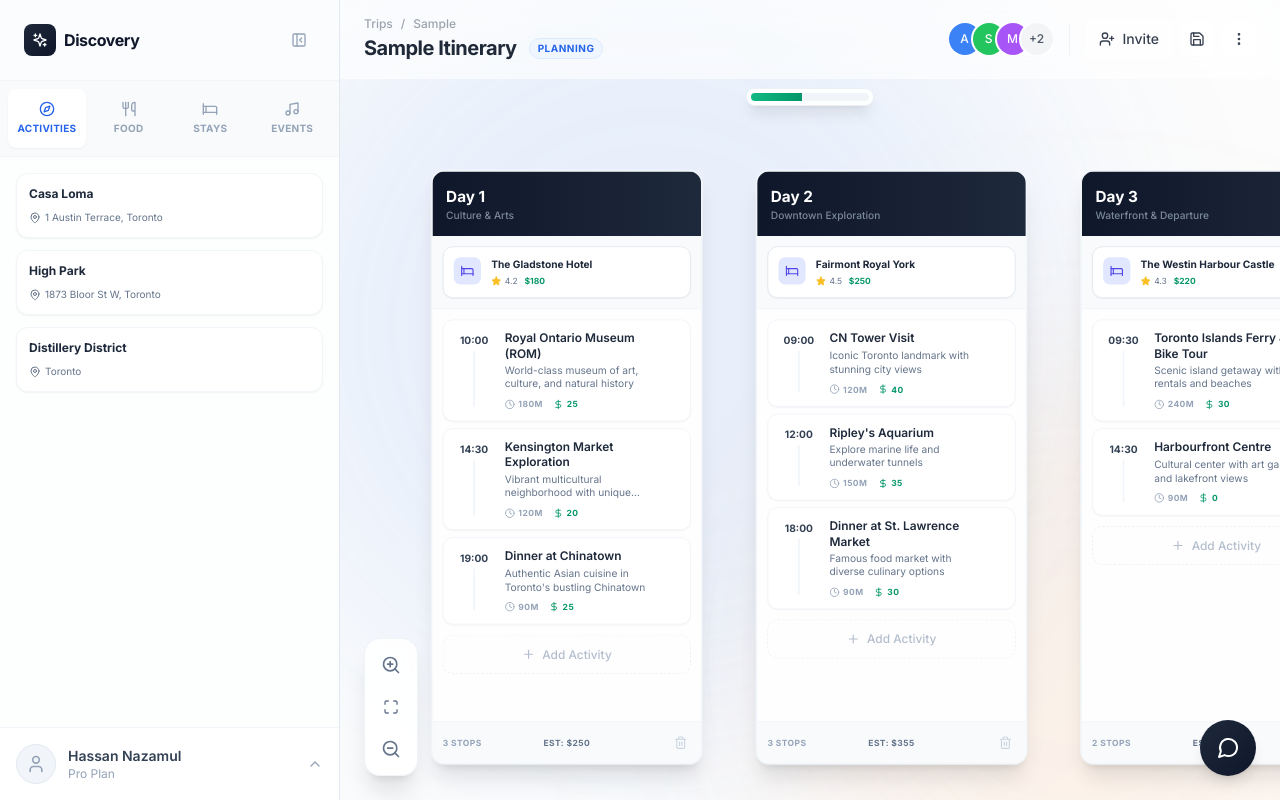
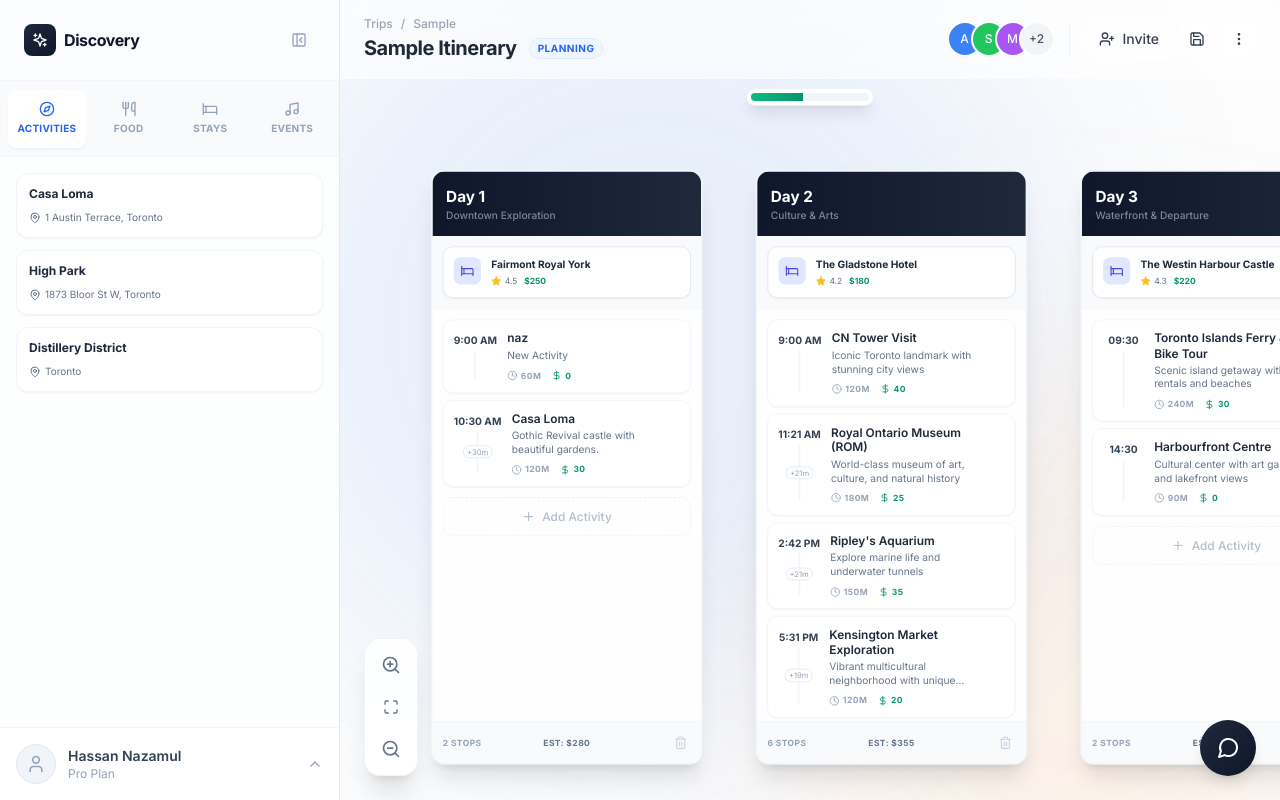
Before and after one commit to HassanNazamul/Northern, a React (Vite) app: page / in a window 1280 px wide. Both pictures are taken after typing "Sample", "2020-01-15", "2020-01-15" into the empty fields and a click on the button "Generate Itinerary". Built offline with nearby package versions, Linux system fonts and the light colour scheme; data requests are answered from the project's data file.

Commit message:
feat: implement DayCard component for displaying and managing day itineraries with drag-and-drop functionality,

```diff
--- a/db.json
+++ b/db.json
@@ -7,8 +7,57 @@
       "currency": "CAD",
       "itinerary": [
         {
+          "id": "day-1-mock",
+          "day": 1,
+          "theme": "Downtown Exploration",
+          "accommodation": {
+            "hotelName": "Fairmont Royal York",
+            "address": "100 Front St W, Toronto, ON",
+            "pricePerNight": 250,
+            "rating": 4.5,
+            "contactNumber": "+1-416-368-2511",
+            "bookingUrl": "https://example.com/booking",
+            "mapLink": "https://maps.google.com/?q=Fairmont+Royal+York+Toronto",
+            "imageGallery": [
+              "https://images.unsplash.com/photo-1566073771259-6a8506099945?w=500"
+            ],
+            "amenities": [
+              "WiFi",
+              "Pool",
+              "Gym",
+              "Restaurant"
+            ],
+            "description": "Historic luxury hotel in downtown Toronto"
+          },
+          "activities": [
+            {
+              "id": "activity-1770922559274",
+              "title": "naz",
+              "description": "New Activity",
+              "time": "9:00 AM",
+              "durationMinutes": 60,
+              "category": "Sightseeing",
+              "cost_estimate": 0,
+              "location": "TBD",
+              "isDraft": false,
+              "travelTimeFromPrev": 0
+            },
+            {
+              "id": "sug-activity-1-1770924108312",
+              "title": "Casa Loma",
+              "description": "Gothic Revival castle with beautiful gardens.",
+              "location": "1 Austin Terrace, Toronto",
+              "time": "10:30 AM",
+              "cost_estimate": 30,
+              "category": "Sightseeing",
+              "durationMinutes": 120,
+              "travelTimeFromPrev": 30
+            }
+          ]
+        },
+        {
           "id": "day-2-mock",
-          "day": 1,
+          "day": 2,
           "theme": "Culture & Arts",
           "accommodation": {
             "hotelName": "The Gladstone Hotel",
@@ -31,10 +80,25 @@
           },
           "activities": [
             {
+              "id": "activity-1-1",
+              "title": "CN Tower Visit",
+              "description": "Iconic Toronto landmark with stunning city views",
+              "time": "9:00 AM",
+              "durationMinutes": 120,
+              "cost_estimate": 40,
+              "category": "Sightseeing",
+              "location": "301 Front St W, Toronto",
+              "coordinates": {
+                "lat": 43.6426,
+                "lng": -79.3871
+              },
+              "travelTimeFromPrev": 0
+            },
+            {
               "id": "activity-2-1",
               "title": "Royal Ontario Museum (ROM)",
               "description": "World-class museum of art, culture, and natural history",
-              "time": "10:00",
+              "time": "11:21 AM",
               "durationMinutes": 180,
               "cost_estimate": 25,
               "category": "Sightseeing",
@@ -42,13 +106,29 @@
               "coordinates": {
                 "lat": 43.6677,
                 "lng": -79.3948
-              }
+              },
+              "travelTimeFromPrev": 21
+            },
+            {
+              "id": "activity-1-2",
+              "title": "Ripley's Aquarium",
+              "description": "Explore marine life and underwater tunnels",
+              "time": "2:42 PM",
+              "durationMinutes": 150,
+              "cost_estimate": 35,
+              "category": "Sightseeing",
+              "location": "288 Bremner Blvd, Toronto",
+              "coordinates": {
+                "lat": 43.6424,
+                "lng": -79.386
+              },
+              "travelTimeFromPrev": 21
             },
             {
               "id": "activity-2-2",
               "title": "Kensington Market Exploration",
               "description": "Vibrant multicultural neighborhood with unique shops and cafes",
-              "time": "14:30",
+              "time": "5:31 PM",
               "durationMinutes": 120,
               "cost_estimate": 20,
               "category": "Relaxation",
@@ -56,13 +136,14 @@
               "coordinates": {
                 "lat": 43.6544,
                 "lng": -79.4008
-              }
+              },
+              "travelTimeFromPrev": 19
             },
             {
               "id": "activity-2-3",
               "title": "Dinner at Chinatown",
               "description": "Authentic Asian cuisine in Toronto's bustling Chinatown",
-              "time": "19:00",
+              "time": "7:47 PM",
               "durationMinutes": 90,
               "cost_estimate": 25,
               "category": "Food",
@@ -70,67 +151,14 @@
               "coordinates": {
                 "lat": 43.6532,
                 "lng": -79.3983
-              }
-            }
-          ]
-        },
-        {
-          "id": "day-1-mock",
-          "day": 2,
-          "theme": "Downtown Exploration",
-          "accommodation": {
-            "hotelName": "Fairmont Royal York",
-            "address": "100 Front St W, Toronto, ON",
-            "pricePerNight": 250,
-            "rating": 4.5,
-            "contactNumber": "+1-416-368-2511",
-            "bookingUrl": "https://example.com/booking",
-            "mapLink": "https://maps.google.com/?q=Fairmont+Royal+York+Toronto",
-            "imageGallery": [
-              "https://images.unsplash.com/photo-1566073771259-6a8506099945?w=500"
-            ],
-            "amenities": [
-              "WiFi",
-              "Pool",
-              "Gym",
-              "Restaurant"
-            ],
-            "description": "Historic luxury hotel in downtown Toronto"
-          },
-          "activities": [
-            {
-              "id": "activity-1-1",
-              "title": "CN Tower Visit",
-              "description": "Iconic Toronto landmark with stunning city views",
-              "time": "09:00",
-              "durationMinutes": 120,
-              "cost_estimate": 40,
-              "category": "Sightseeing",
-              "location": "301 Front St W, Toronto",
-              "coordinates": {
-                "lat": 43.6426,
-                "lng": -79.3871
-              }
-            },
-            {
-              "id": "activity-1-2",
-              "title": "Ripley's Aquarium",
-              "description": "Explore marine life and underwater tunnels",
-              "time": "12:00",
-              "durationMinutes": 150,
-              "cost_estimate": 35,
-              "category": "Sightseeing",
-              "location": "288 Bremner Blvd, Toronto",
-              "coordinates": {
-                "lat": 43.6424,
-                "lng": -79.386
-              }
+              },
+              "travelTimeFromPrev": 16
             },
             {
               "id": "activity-1-3",
               "title": "Dinner at St. Lawrence Market",
               "description": "Famous food market with diverse culinary options",
-              "time": "18:00",
+              "time": "9:37 PM",
               "durationMinutes": 90,
               "cost_estimate": 30,
               "category": "Food",
@@ -138,7 +166,8 @@
               "coordinates": {
                 "lat": 43.6487,
                 "lng": -79.3716
-              }
+              },
+              "travelTimeFromPrev": 20
             }
           ]
         },
--- a/src/features/dashboard/components/DayCard.tsx
+++ b/src/features/dashboard/components/DayCard.tsx
@@ -118,7 +118,7 @@ export const DayCard: React.FC<DayCardProps> = ({
             <div className="flex-1 relative min-h-0 bg-slate-50/20">
                 <div
                     ref={setListRef}
-                    className="absolute inset-0 overflow-y-auto p-3 no-scrollbar cancel-pan-zoom"
+                    className="absolute inset-0 overflow-y-auto p-3 no-scrollbar cancel-pan-zoom overscroll-y-none"
                 >
                     <SortableContext
                         items={dayPlan.activities.map((a) => a.id)}
```
